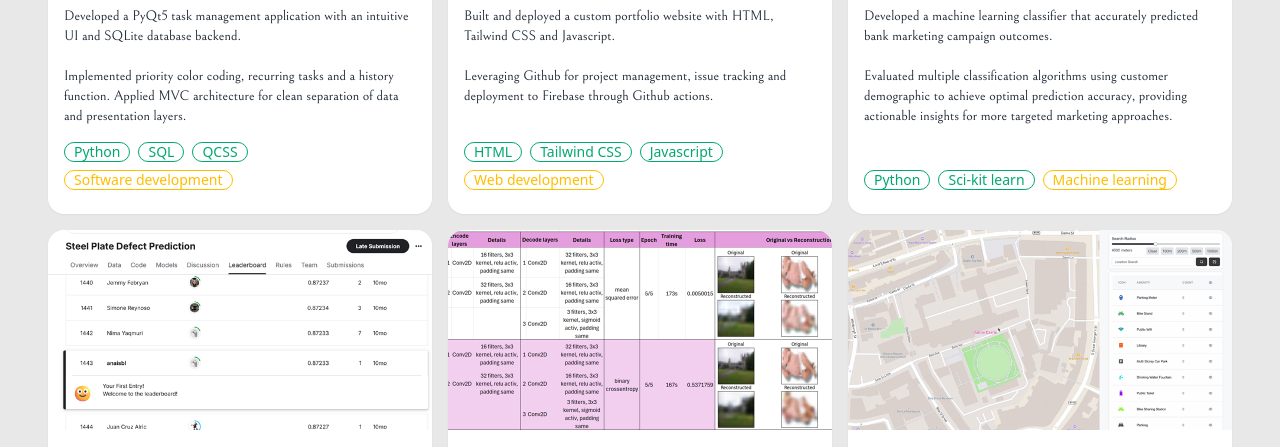
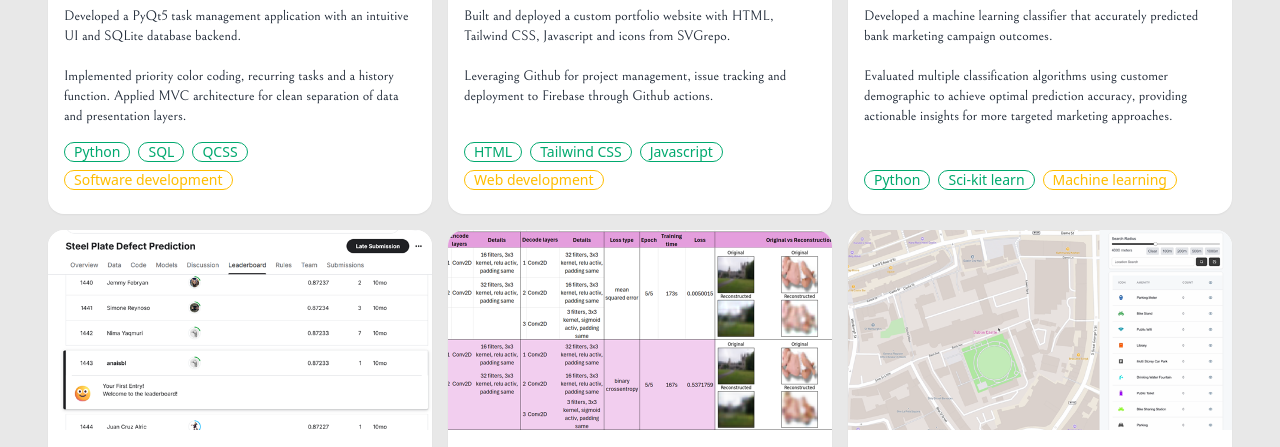
Before and after one commit to anaisbl/portfolio, a website: page code/public/cs.html in a window 1280 px wide. Shown: the part 1970-2417 px from the top of the page. Drawn offline with Linux system fonts and the light colour scheme.

Commit message:
Update cs.html
svg repo ref

```diff
--- a/code/public/cs.html
+++ b/code/public/cs.html
@@ -588,7 +588,7 @@
                 </svg>
               </a>
             </div>
-            <p>Built and deployed a custom portfolio website with HTML, Tailwind CSS and Javascript. <br><br> Leveraging Github for project management, issue tracking and deployment to Firebase through Github actions.</p>
+            <p>Built and deployed a custom portfolio website with HTML, Tailwind CSS, Javascript and icons from SVGrepo. <br><br> Leveraging Github for project management, issue tracking and deployment to Firebase through Github actions.</p>
             <div class="card-actions justify-normal py-2">
               <div class="badge badge-outline badge-success">HTML</div>
               <div class="badge badge-outline badge-success">Tailwind CSS</div>
```
